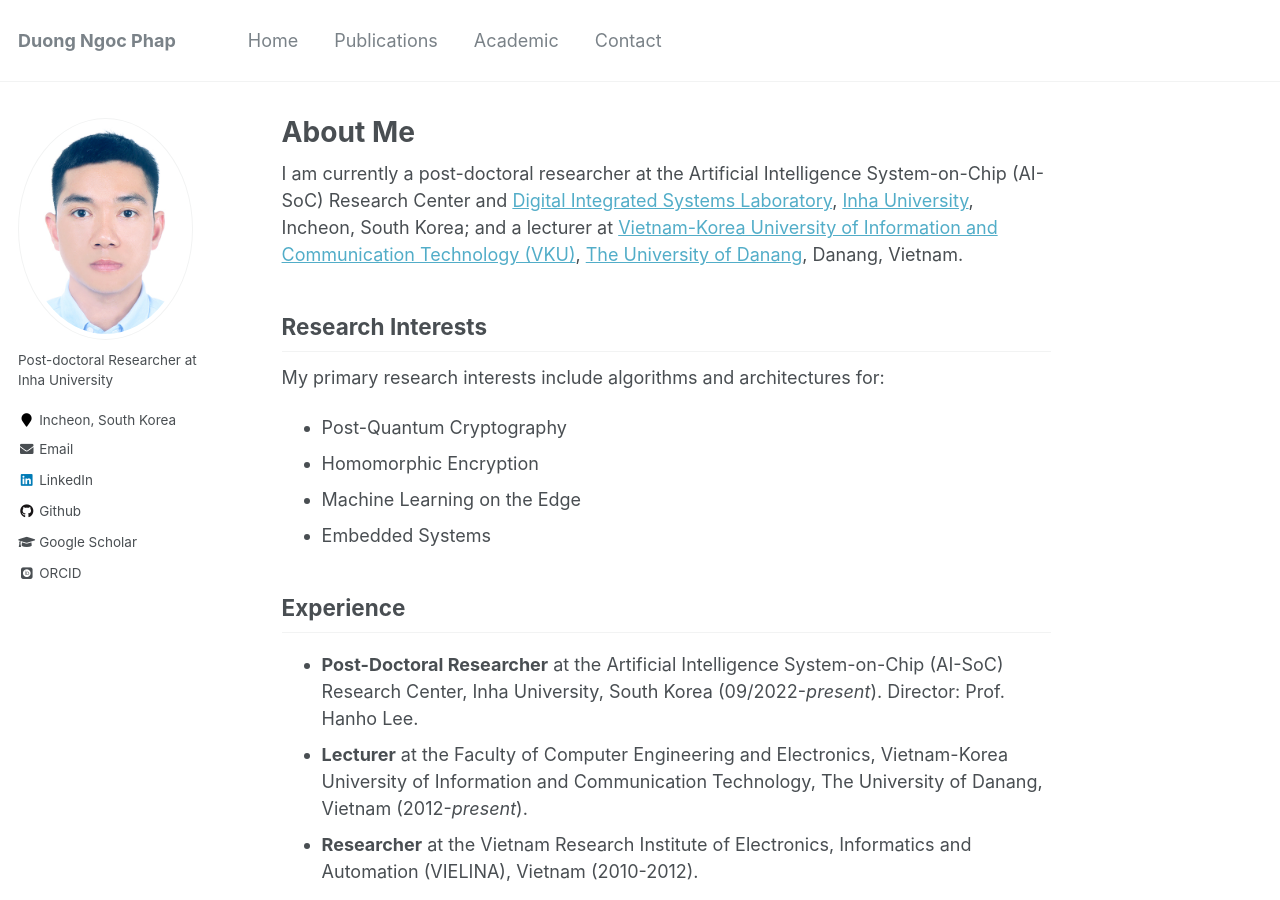
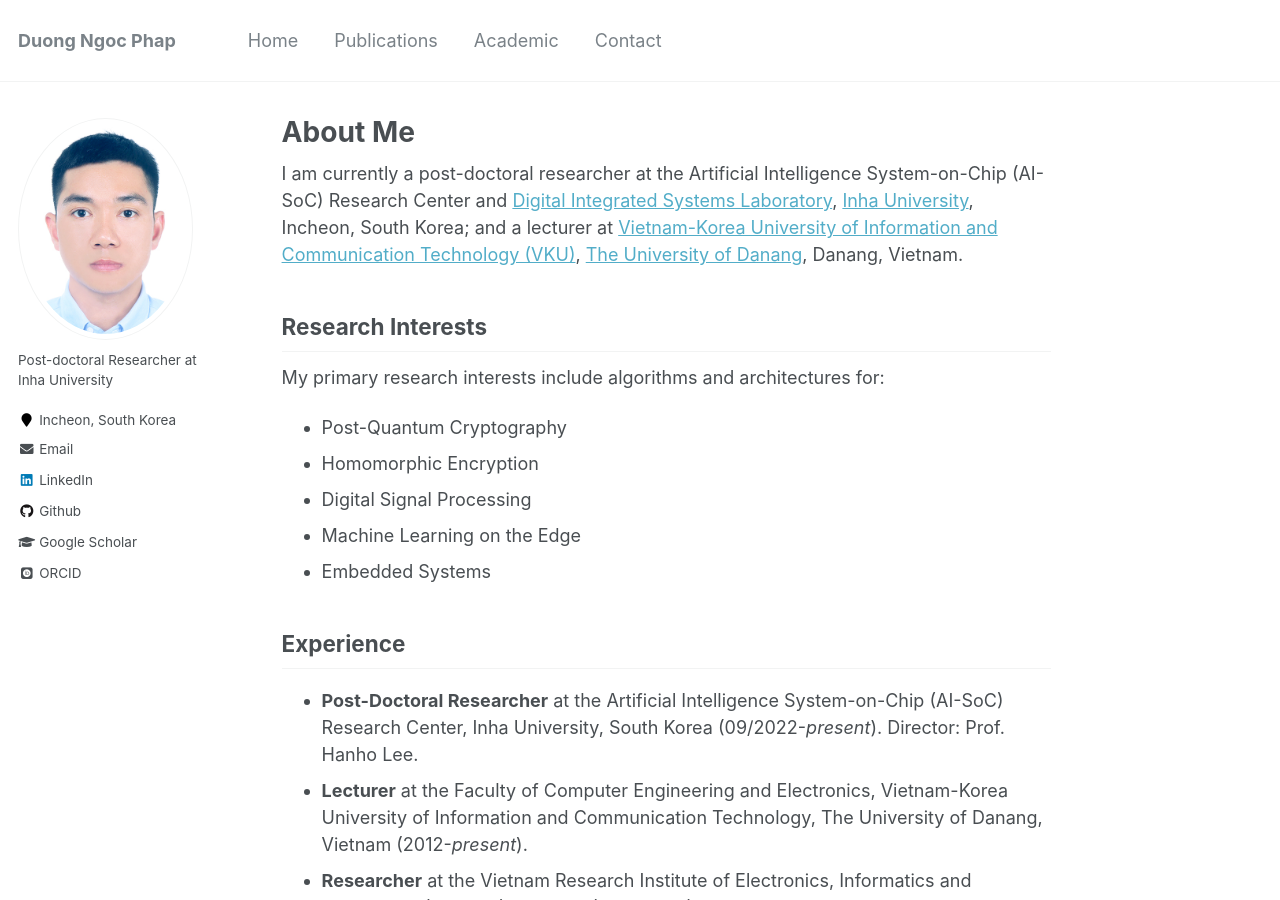
Before and after one commit to phapdn/phapdn.github.io, a Jekyll site: the page built from _pages/about.md, in a window 1280 px wide and 900 px high. Built offline with Jekyll 4.4.1, drawn with Linux system fonts in a browser that asks for light colours; some web fonts are replaced.

Commit message:
Update about.md

```diff
--- a/_pages/about.md
+++ b/_pages/about.md
@@ -20,6 +20,7 @@ My primary research interests include algorithms and architectures for:
 
 * Post-Quantum Cryptography
 * Homomorphic Encryption
+* Digital Signal Processing
 * Machine Learning on the Edge
 * Embedded Systems
 
```
